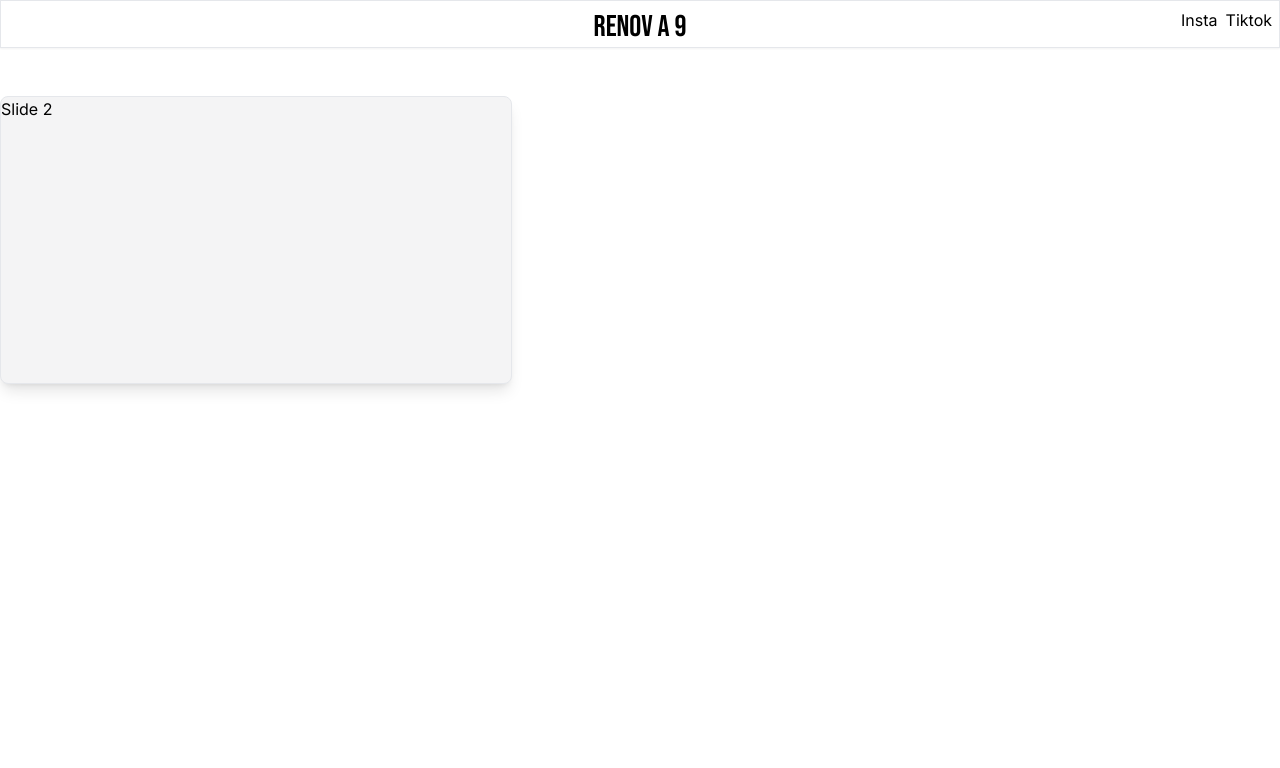
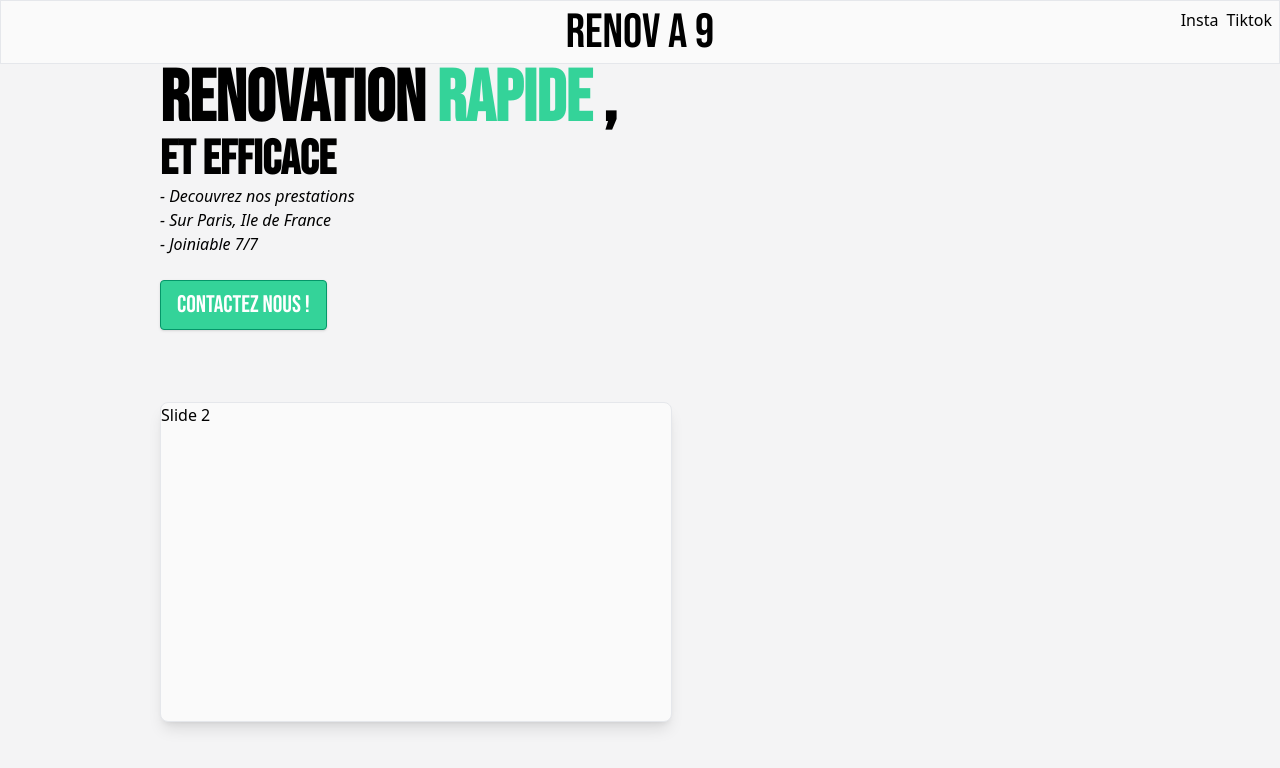
Before and after one commit to zinedinechami/renov_v1, a Next.js app: page / in a window 1280 px wide. Shown: the top 768 px of the page. Built offline with nearby package versions, Linux system fonts and the light colour scheme.

Commit message:
created landing page text, contact button

```diff
--- a/src/app/page.tsx
+++ b/src/app/page.tsx
@@ -5,10 +5,12 @@ import LandingPage from "@/pages/landing";
 export default function Home() {
   return (
     <>
-      <Header />
-      <main>
-        <LandingPage />
-      </main>
+      <body className="bg-zinc-100 p">
+        <Header />
+        <main className="px-40">
+          <LandingPage />
+        </main>
+      </body>
     </>
   );
 }
--- a/src/components/button.tsx
+++ b/src/components/button.tsx
@@ -0,0 +1,13 @@
+type Props = {
+  text: string;
+};
+
+export default function Button({ text }: Props) {
+  return (
+    <>
+      <button className="bebas-neue-regular text-2xl bg-emerald-400 hover:bg-emerald-500 text-white my-6 py-2 px-4 border border-emerald-600 rounded shadow">
+        {text}
+      </button>
+    </>
+  );
+}
--- a/src/components/carousel.tsx
+++ b/src/components/carousel.tsx
@@ -8,7 +8,7 @@ export function Carousel() {
 
   return (
     <div
-      className="embla mt-12 h-72 max-w-lg border rounded-lg bg-zinc-100 shadow-lg"
+      className="embla bg-zinc-50 mt-12 h-80 max-w-lg border rounded-lg  shadow-lg"
       ref={emblaRef}
     >
       {" "}
--- a/src/components/header.tsx
+++ b/src/components/header.tsx
@@ -1,8 +1,8 @@
 export default function Header() {
   return (
     <>
-      <nav className="h-12 border shadow-sm ">
-        <h1 className="bebas-neue-regular text-center text-3xl pt-2 flex-col ">
+      <nav className=" h-16 bg-zinc-50 border ">
+        <h1 className="bebas-neue-regular text-center text-5xl pt-2 flex-col ">
           RENOV A 9
         </h1>
         <div className="absolute top-2 right-0 gap-2">
--- a/src/pages/landing.tsx
+++ b/src/pages/landing.tsx
@@ -1,9 +1,24 @@
 import { Carousel } from "@/components/carousel";
+import Button from "@/components/button";
 
 export default function LandingPage() {
   return (
     <>
-      <Carousel />
+      <section>
+        <div>
+          <h1 className="bebas-neue-regular text-7xl font-bold">
+            Renovation <span className="text-emerald-400">rapide</span> ,
+          </h1>
+          <h2 className="bebas-neue-regular text-5xl font-bold">et efficace</h2>
+          <ul className="italic">
+            <li>- Decouvrez nos prestations</li>
+            <li>- Sur Paris, Ile de France</li>
+            <li>- Joiniable 7/7 </li>
+          </ul>
+          <Button text={"Contactez nous !"} />
+        </div>
+        <Carousel />
+      </section>
     </>
   );
 }
```
